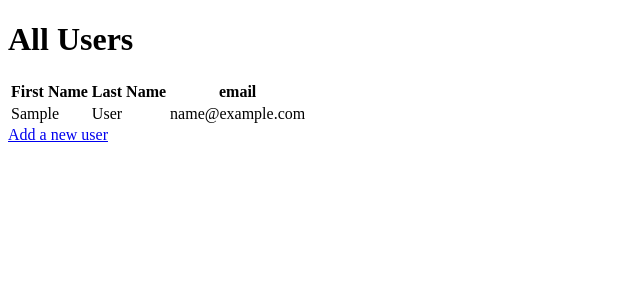
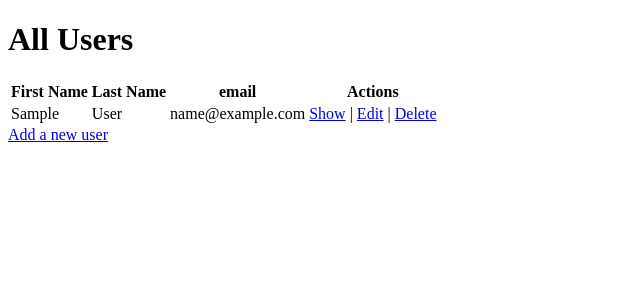
Before and after one commit to Tranzorro/usersCR, a Flask app: template templates/users.html in a window 1280 px wide. Shown: the top 300 px of the page, without its empty margins (0-640 px from the left). Run offline with Flask 2, Linux system fonts and the light colour scheme; the template is opened without the code that fills it: most values are stand-ins (such as "Sample title", 1, 10 or a date in 2020).

Commit message:
setting up folder structure
crud setup. actual project itself is not completed, but basis is there.

```diff
--- a/server.py
+++ b/server.py
@@ -11,6 +11,16 @@ def default():
 def newUser():
     return render_template("new.html")
 
+@app.route('/show', methods=["POST"])
+def showUser():
+    pass
+@app.route('/edit', methods=["POST"])
+def editUser():
+    pass
+@app.route('/delete', methods=["POST"])
+def deleteUser():
+    pass
+
 @app.route('/create_user', methods=["POST"])
 def create_user():
     data = {
--- a/templates/users.html
+++ b/templates/users.html
@@ -14,6 +14,7 @@
                 <th>First Name</th>
                 <th>Last Name</th>
                 <th>email</th>
+                <th>Actions</th>
             </tr>
         </thead>
         <tbody>
@@ -22,6 +23,7 @@
                 <td>{{one_user.first_name}}</td>
                 <td>{{one_user.last_name}}</td>
                 <td>{{one_user.email}}</td>
+                <td> <a href="/show">Show</a> | <a href="/edit">Edit</a> | <a href="/delete"> Delete</a></td>
             </tr>
             {% endfor %}
         </tbody>
```
Also changed, not shown: models/user.py (renamed from user.py, +11 -0 lines), config/mysqlconnection.py (renamed from mysqlconnection.py).
